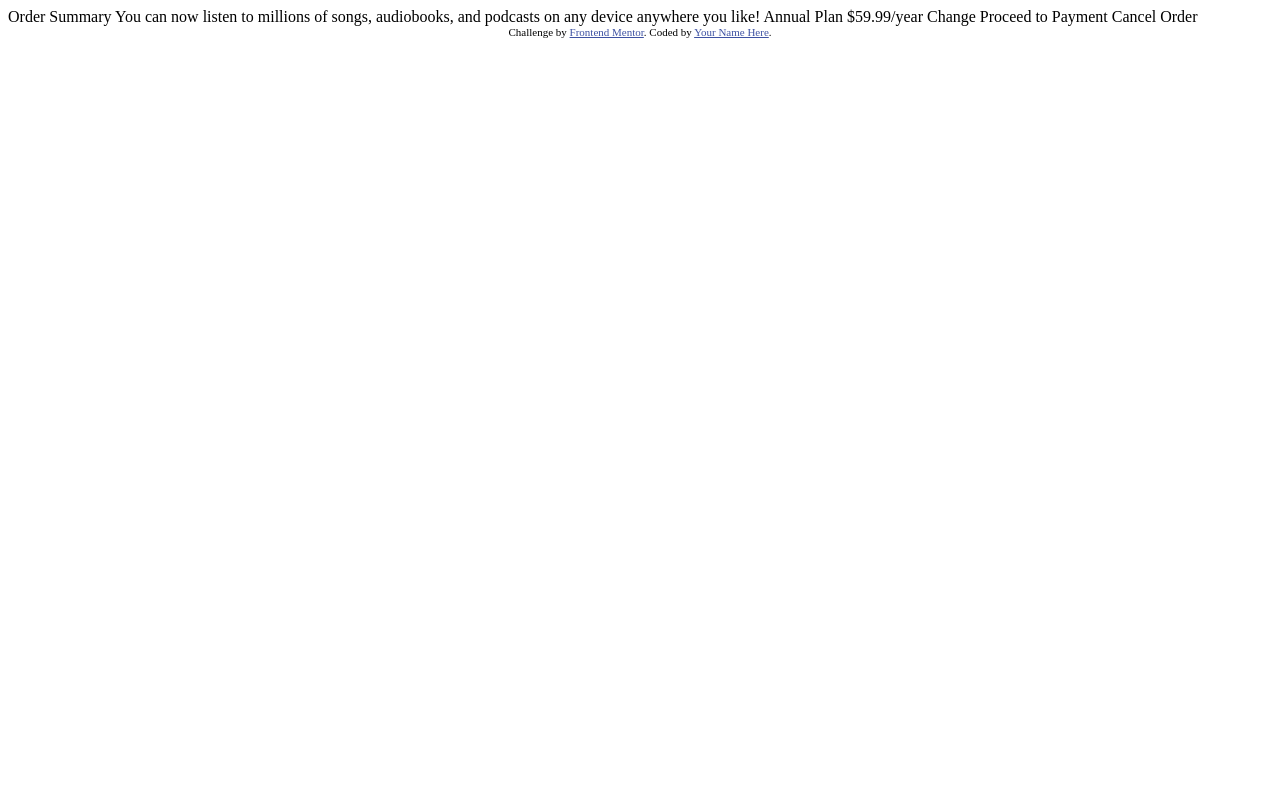
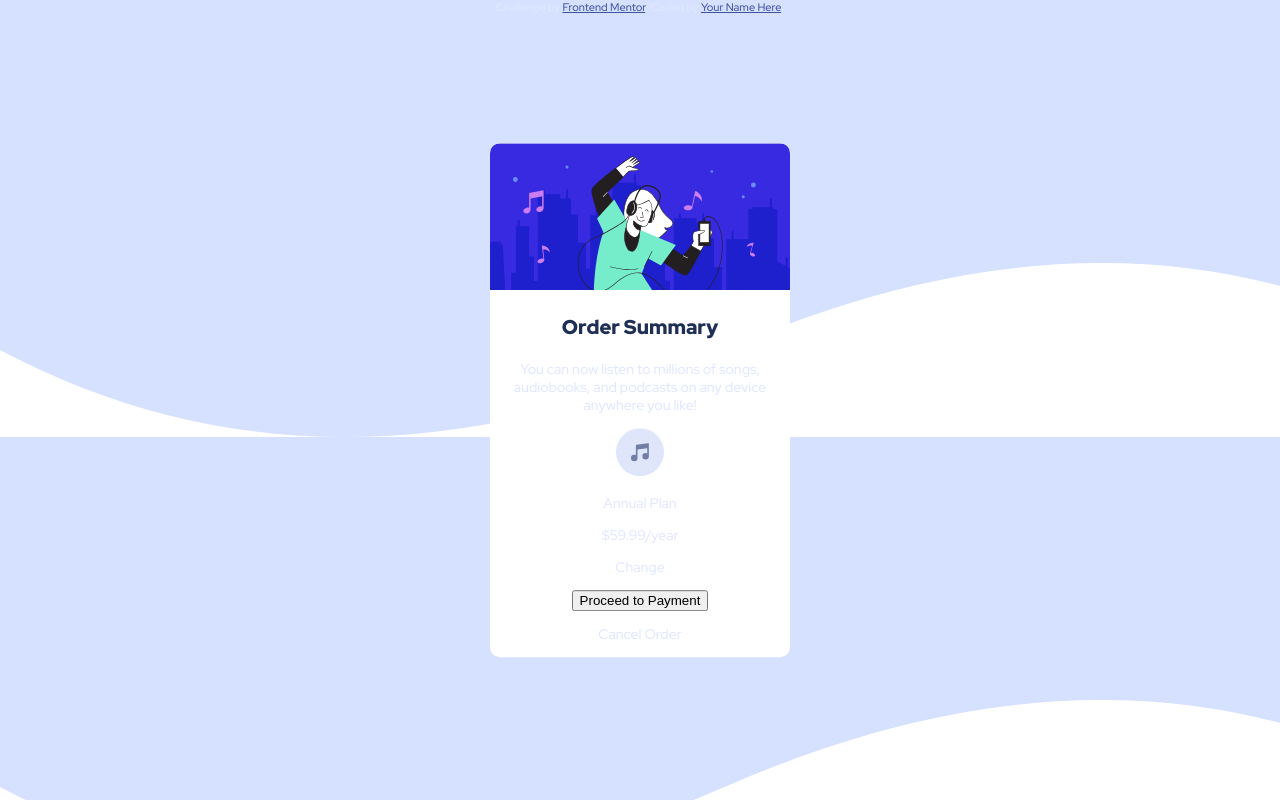
Before and after one commit to Sudhar611/Order-summary-component-challenge, a plain HTML site: page index.html in a window 1280 px wide. Drawn offline with Linux system fonts and the light colour scheme.

Commit message:
designed card

```diff
--- /dev/null
+++ b/css/style.css
@@ -0,0 +1,35 @@
+html, body{
+    margin:0;
+    padding:0;
+    font-family: 'Outfit', sans-serif;
+    font-family: 'Red Hat Display', sans-serif;
+    font-weight: 500;
+    font-size: 14px;
+    color: hsl(225, 100%, 94%);
+    background-image: url("../images/pattern-background-desktop.svg");
+}
+
+.card{
+    position:absolute;
+    top:50%;
+    left:50%;
+    transform: translate(-50%,-50%);
+    width: min-content;
+    overflow: hidden;
+    border-radius: 10px;
+    background: #fff;
+}
+
+.card > img{
+    width: 300px;
+}
+
+.content {
+    text-align: center;
+}
+
+.heading{
+    font-weight: 900;
+    font-size: 20px;
+    color: hsl(223, 47%, 23%);
+}
--- a/index.html
+++ b/index.html
@@ -5,6 +5,10 @@
   <meta name="viewport" content="width=device-width, initial-scale=1.0"> <!-- displays site properly based on user's device -->
 
   <link rel="icon" type="image/png" sizes="32x32" href="./images/favicon-32x32.png">
+  <link rel="stylesheet" href="css/style.css">
+  <link rel="preconnect" href="https://fonts.googleapis.com">
+<link rel="preconnect" href="https://fonts.gstatic.com" crossorigin>
+<link href="https://fonts.googleapis.com/css2?family=Outfit:wght@300;400;600&family=Red+Hat+Display:wght@500;700;900&display=swap" rel="stylesheet">
 
   <title>Frontend Mentor | Order summary card</title>
 
@@ -16,18 +20,25 @@
 </head>
 <body>
 
-  Order Summary
+  <div class="card">
+    <img src="./images/illustration-hero.svg" alt="">
+    <div class="content">
+      <p class="heading">Order Summary</p>
+      <p>You can now listen to millions of songs, audiobooks, and podcasts on any device anywhere you like!</p>
+      <div>
+        <div>
+          <img src="./images/icon-music.svg" alt="">
+          <p>Annual Plan</p>
+          <p>$59.99/year</p>
+        </div>
+        <p>Change</p>
+      </div>
+      <button>Proceed to Payment</button>
+      <p>Cancel Order</p>
+    </div>
+  </div>
 
-  You can now listen to millions of songs, audiobooks, and podcasts on any
-  device anywhere you like!
 
-  Annual Plan
-  $59.99/year
-
-  Change
-
-  Proceed to Payment
-  Cancel Order
 
   <div class="attribution">
     Challenge by <a href="https://www.frontendmentor.io?ref=challenge" target="_blank">Frontend Mentor</a>.
```
